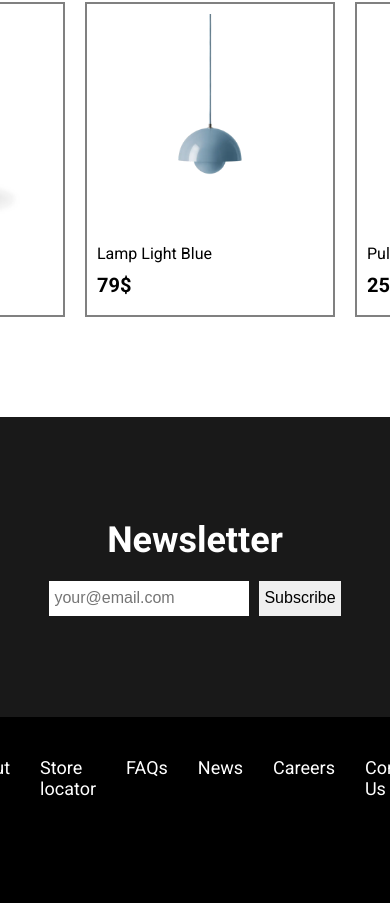
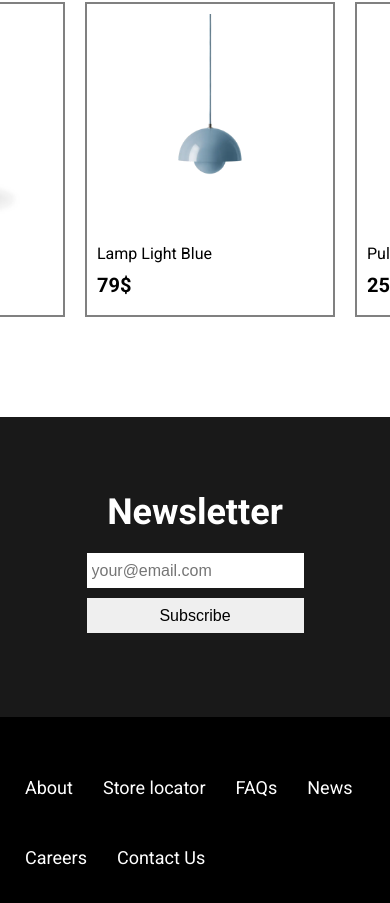
Before and after one commit to Timurrio/raouf-commerce, a React (Create React App) app: page /products/1 in a window 390 px wide. Shown: the part 1111-2014 px from the top of the page. Built offline with nearby package versions, Linux system fonts and the light colour scheme.

Commit message:
Added responsive styles for Footer component

```diff
--- a/src/components/Footer/Footer.scss
+++ b/src/components/Footer/Footer.scss
@@ -49,17 +49,20 @@
     justify-content: center;
     background-color: black;
     height: 200px;
+    padding: 10px;
 }
 
 .links {
-    margin-top: 25px;
+    margin-top: 40px;
     display: flex;
+    flex-wrap: wrap;
     list-style: none;
 }
 
 .link {
+    display: inline-block;
     color: white;
-    padding: 15px;
+    padding: 10px 15px;
     font-size: 18px;
     transition: 0.2s all;
     height: 20px;
@@ -69,3 +72,19 @@
         cursor: pointer;
     }
 }
+
+@media screen and (max-width: 600px) {
+    .newsletter__form {
+        display: flex;
+        flex-direction: column;
+
+        input {
+            width: 100%;
+        }
+
+        button {
+            width: 100%;
+            margin: 10px 0px;
+        }
+    }
+}
```
